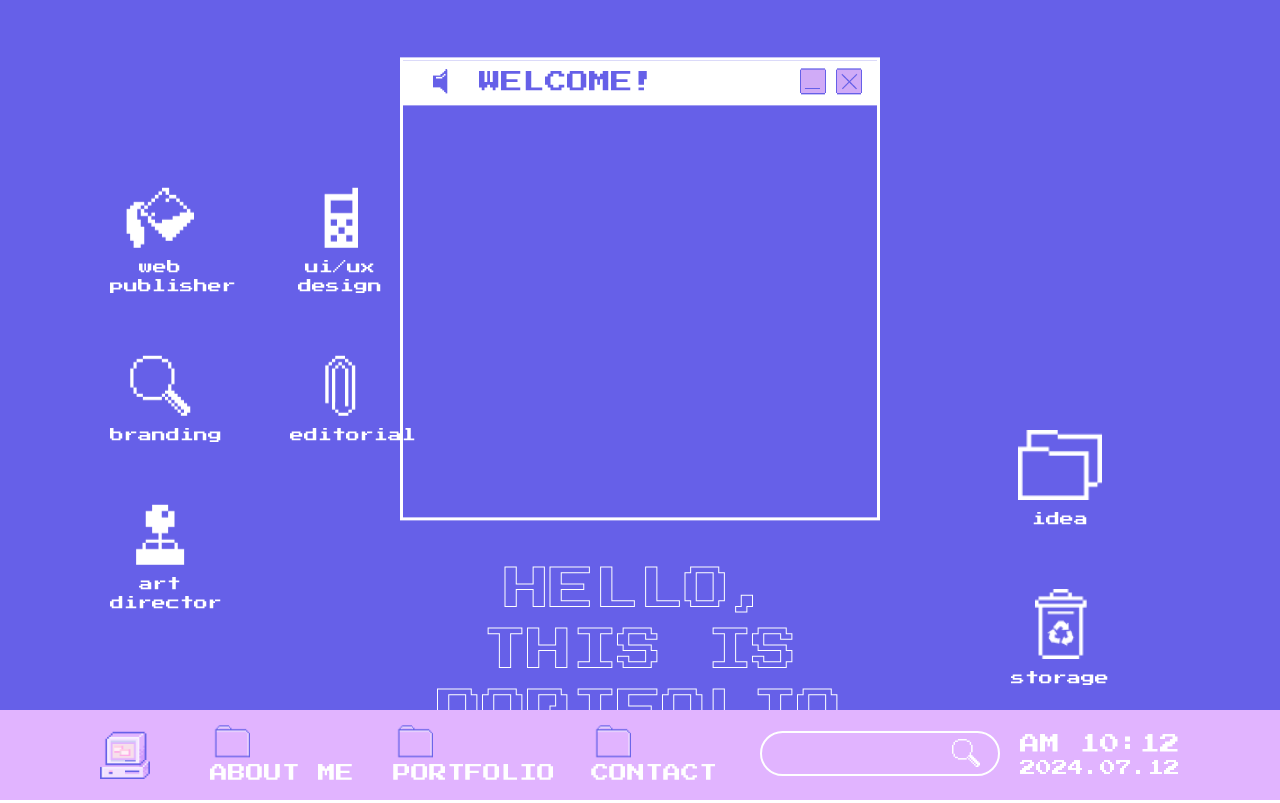
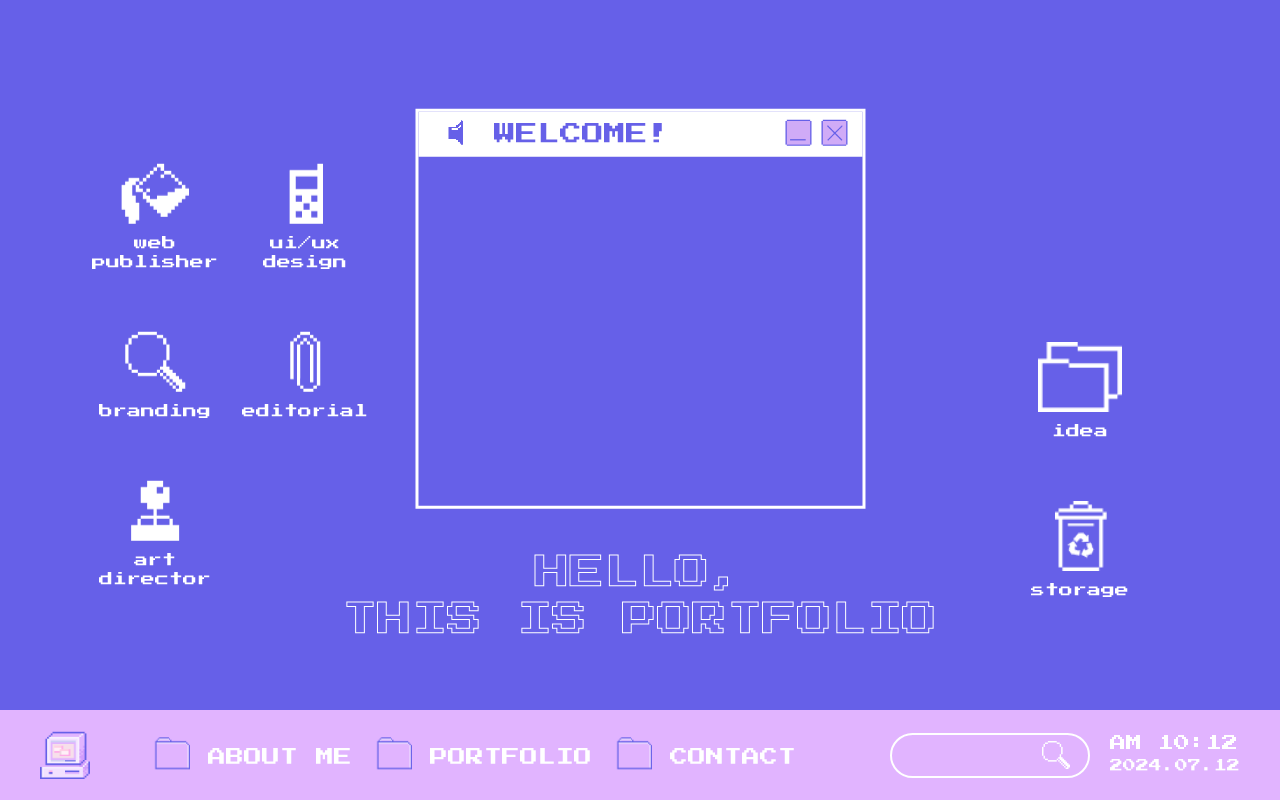
Before and after one commit to mi-ng/portfolio, a plain HTML site: page index.html in a window 1280 px wide. Shown: the top 803 px of the page. Drawn offline with Linux system fonts and the light colour scheme; a web font is replaced by a local one.

Commit message:
수정2
2

```diff
--- a/css/main.css
+++ b/css/main.css
@@ -343,6 +343,8 @@
   font-family: "Noto Sans KR", sans-serif;
   font-weight: 500;
   margin: 0 20px 20px 20px;
+  letter-spacing: -1.5px;
+  line-height: 1.5;
 }
 
 #about .about-tit-wrap .about-sub-txt span{
@@ -945,8 +947,8 @@ about-wrap-left{
   color: #6660E8;
   font-size: 1.5rem;
   white-space: nowrap;
-  line-height: 55px;
-  padding-right: 50px;
+  line-height: 57px;
+  padding-right: 58px;
   text-align: center;
 }
 
@@ -1063,10 +1065,7 @@ about-wrap-left{
 
 
 /*중간 break*/
-@media screen and (min-width: 700px) {
-  #intro .main-icon01 li:nth-child(3){
-    margin-right: 35px;
-  }
+@media screen and (min-width: 650px) {
 
   #intro .main-icon01 {
     padding-top: 80px;
@@ -1078,7 +1077,18 @@ about-wrap-left{
   }
 
   #gnb .gnb-inner{
-    padding: 0 50px;
+    padding: 0 70px;
+  }
+
+  #gnb .menu-left li a {
+    display: block;
+    color: #fff;
+    font-size: 1.5rem;
+  }
+
+  #gnb .menu-left li .gnb-img-box {
+    width: 30px;
+    height: 26px;
   }
 
 }
@@ -1098,6 +1108,10 @@ about-wrap-left{
     padding: 0 50px;
     height: 100vh;
   }
+
+  #intro .intro-wrap {
+    height: 100%;
+}
 
   /*#intro .frame-wrap{
     position: absolute;
@@ -1106,8 +1120,8 @@ about-wrap-left{
   }*/
 
   #intro .frame{
-    width: 480px;
-    height: 463px;
+    width: 450px;
+    height: 400px;
     border: 3px solid #fff;
   }
 
@@ -1138,7 +1152,7 @@ about-wrap-left{
   #intro .main-icon01{
     position: absolute;
     top: 50%;
-    right: 130px;
+    right: 100px;
     padding-top: 0;
     transform: translateY(-50%);
     width: auto;
@@ -1152,37 +1166,38 @@ about-wrap-left{
     display: block;
   }
 
-  #intro .main-icon01 li, #intro .main-icon01 li:nth-child(3){
+  #intro .main-icon01 li, #intro{
     margin-right: 0;
     margin-bottom: 50px;
   }
 
   #intro .main-icon01 li p, #intro .main-icon02 li p{
-    font-size: 1.6rem;
+    font-size: 1.4rem;
   }
 
   #intro .main-icon02{
     position: absolute;
-    top: 76%;
-    width: 670px;
+    top: 80%;
+    left: 70px;
+    width: 650px;
   }
 
   /*full-idea*/
   #intro .main-icon02 .full-idea{
-    width: 90px;
-    height: 34px;
-    padding: 7px;
+    width: 85px;
+    height: 25px;
+    padding: 3px;
     background-color: #E1B4FF;
     color: #fff;
     text-align: center;
-    font-size: 1.8rem;
-    top: 45px;
-    left: 50px;
+    font-size: 1.6rem;
+    top: 35px;
+    left: 35px;
   }
 
   #intro .frame-wrap{
     position: absolute;
-    top: 10%;
+    top: 20%;
     left: 70px;
   }
 
@@ -1197,29 +1212,33 @@ about-wrap-left{
     margin-left: 10px;
   }
 
+  #intro .main-icon01 li {
+    width: auto;
+  }
+
   #intro .main-icon01 .icon-pb{
-    width: 79px;
-    height: 70px;
+    width: 59px;
+    height: 50px;
   }
 
   #intro .main-icon01 .icon-ui{
+    width: 30px;
+    height: 50px;
+  }
+
+  #intro .main-icon01 .icon-bran{
+    width: 50px;
+    height: 50px;
+  }
+
+  #intro .main-icon01 .icon-edi{
+    width: 25px;
+    height: 50px;
+  }
+
+  #intro .main-icon01 .icon-art{
     width: 40px;
-    height: 70px;
-  }
-
-  #intro .main-icon01 .icon-bran{
-    width: 70px;
-    height: 70px;
-  }
-
-  #intro .main-icon01 .icon-edi{
-    width: 35px;
-    height: 70px;
-  }
-
-  #intro .main-icon01 .icon-art{
-    width: 56px;
-    height: 70px;
+    height: 50px;
     position: relative;
   }
 
@@ -1230,13 +1249,13 @@ about-wrap-left{
   }
 
   #intro .main-icon02 .icon-idea{
-    width: 84px;
-    height: 70px;
+    width: 60px;
+    height: 50px;
   }
 
   #intro .main-icon02 .icon-stor{
-    width: 51px;
-    height: 70px;
+    width: 40px;
+    height: 50px;
   }
 
 
@@ -1354,6 +1373,7 @@ about-wrap-left{
     padding: 0 50px;
   }
 
+
   #gnb .menu-left li:first-child{
     margin-right: 60px;
   }
@@ -1378,9 +1398,10 @@ about-wrap-left{
 
   #gnb .menu-left li .gnb-img-box{
     position: relative;
-    width: 35px;
-    height: 22px;
+    width: 38px;
+    height: 26px;
     display: inline-block;
+    margin: 0;
   }
 
 
@@ -1410,6 +1431,7 @@ about-wrap-left{
     margin: auto 0;
   }
 
+
   #portfolio .tab-btn ul{
     flex-wrap: wrap;
   }
@@ -1458,6 +1480,10 @@ about-wrap-left{
     width: 50%;
   }
 
+  #contact .how-wrap p {
+    font-size: 1.8rem;
+  }
+
   #contact .how-cont li {
     padding-left: 60px;
   }
@@ -1474,13 +1500,17 @@ about-wrap-left{
 
 
 @media screen and (min-width: 1200px){
-  .inner{
-    padding: 0 100px;
+  .inner {
+    padding: 0 80px;
   }
 
   #intro{
     width: 100%;
     background-color: #6660E8;
+  }
+
+  #intro .inner {
+    padding: 0 80px;
   }
 
   #intro .frame-wrap{
@@ -1490,37 +1520,43 @@ about-wrap-left{
   }
 
   #intro .frame-wrap p{
-    font-size: 4.5rem;
+    font-size: 3.5rem;
   }
 
   #intro .main-icon01{
     top: 47%;
-    left: 100px;
+    left: 80px;
     transform: translateY(-50%);
-    width: 310px;
-    margin: auto 0;
+    width: 300px;
+    /* margin: auto 0; */
   }
 
   #intro .main-icon01 ul {
     display: flex;
-    width: 400px;
+    /* width: 400px; */
     flex-wrap: wrap;
     justify-content: left;
   }
 
+  #intro .main-icon01 li {
+    width: 150px;
+  }
+
   #intro .main-icon01 li p, #intro .main-icon02 li p{
     font-size: 1.4rem;
   }
 
-  #intro .main-icon01 li, #intro .main-icon01 li:nth-child(3){
-    margin-bottom: 60px;
-    margin-right: 70px;
+  #intro .main-icon01 li, #intro{
+    /* margin-bottom: 60px;
+    margin-right: 40px; */
+    margin: 0 0 60px;
   }
 
   #intro .main-icon02{
-    top: 42%;
-    right: 170px;
+    top: 39%;
+    right: 150px;
     width: 100px;
+    left: auto;
   }
 
   #intro .main-icon02 ul{
@@ -1603,6 +1639,10 @@ about-wrap-left{
     width: 40%;
   }
 
+  #about .about-tit-wrap .about-sub-txt {
+    letter-spacing: 1px;
+}
+
   #about .about-me .arrow {
     width: 42px;
     top: 50px;
@@ -1684,7 +1724,7 @@ about-wrap-left{
   }
 
   #gnb .gnb-inner{
-    padding: 0 100px;
+    padding: 0 40px;
     display: flex;
     height: 90px;
     justify-content: space-between;
@@ -1718,7 +1758,7 @@ about-wrap-left{
 
   #gnb .menu-left li .gnb-img-box{
     width: 40px;
-    height: 32px;
+    height: 26px;
     margin-bottom: 0;
   }
 
@@ -1728,7 +1768,7 @@ about-wrap-left{
   }
 
   #gnb .menu-right .menu-search-wrap .menu-search-box{
-    width: 240px;
+    width: 200px;
     height: 45px;
     border: 2px solid #fff;
     border-radius: 25px;
@@ -1748,12 +1788,13 @@ about-wrap-left{
   }
 
   #gnb .menu-right p{
-    font-size: 2rem;
+    font-size: 1.6rem;
     color: #fff;
   }
 
   #gnb .menu-right span{
     color: #fff;
+    font-size: 1.3rem;
   }
 
 
@@ -1847,4 +1888,21 @@ about-wrap-left{
     top: 65%;
     left: 48%;
   }
-}
+
+  #intro .frame-wrap p {
+    font-size: 4.5rem;
+  }
+
+  #intro .main-icon01 {
+    width: 400px;
+}
+
+  #intro .main-icon01 li{
+    margin-bottom: 60px;
+    margin-right: 40px;
+  }
+
+  #gnb .menu-right .menu-search-wrap .menu-search-box {
+    width: 240px;
+  }
+}
--- a/js/script.js
+++ b/js/script.js
@@ -15,7 +15,7 @@ $(document).ready(function(){
   });
 
   $('.about-tmi01 .tmi01.box03').click(function(){
-    $('.tmi02').show();
+    $('.tmi01').show();
   });
 
   $('.about-tmi02 > div').click(function(){
@@ -34,4 +34,9 @@ $(document).ready(function(){
   $(".pop-button").click(function(){
     $('.tab-popup').hide();
   });
+
+  $(".how-cont").hide();
+  $(".how-button").click(function(){
+    $(".how-cont").stop().slideToggle();
+  });
 });
```
